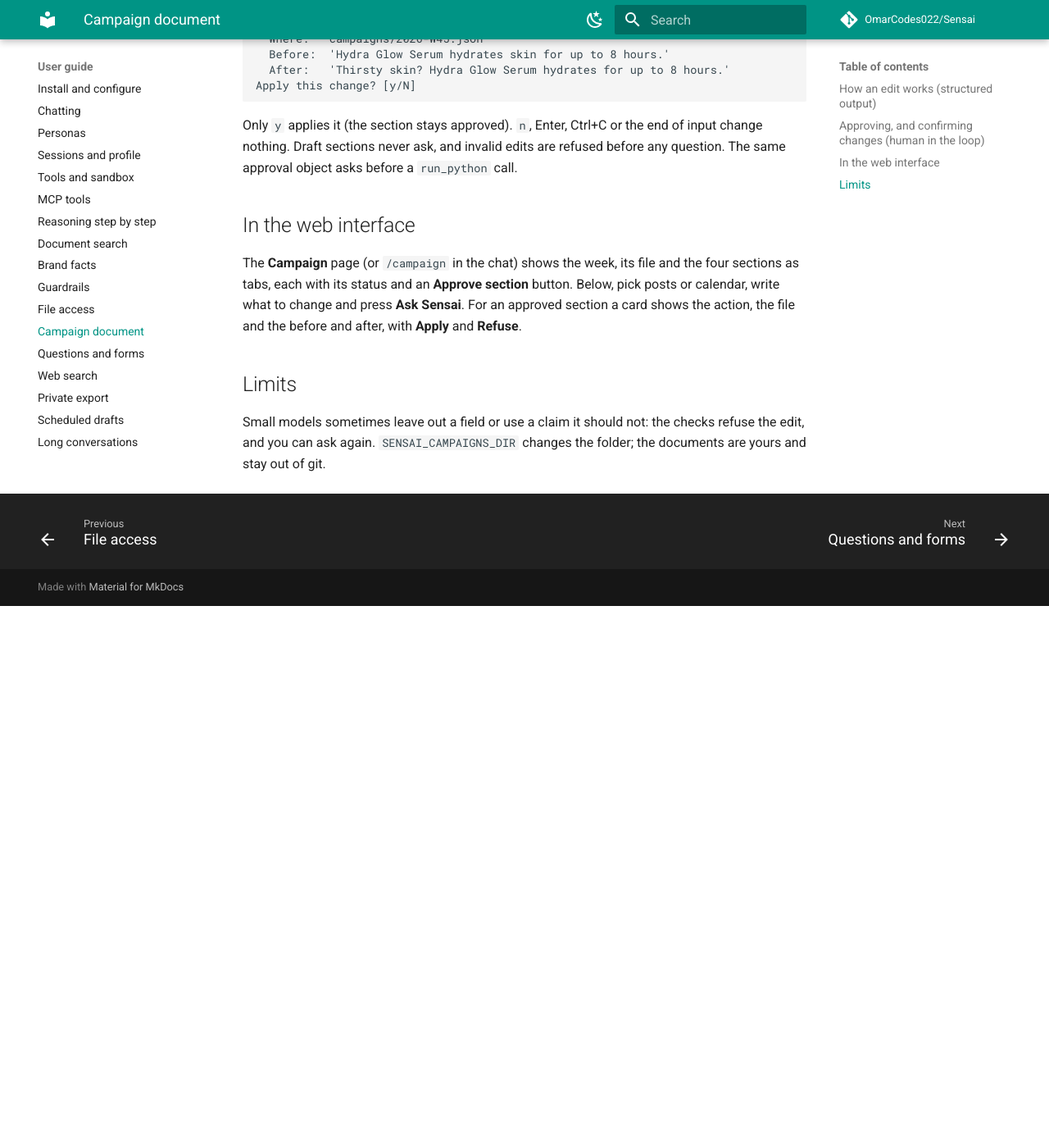
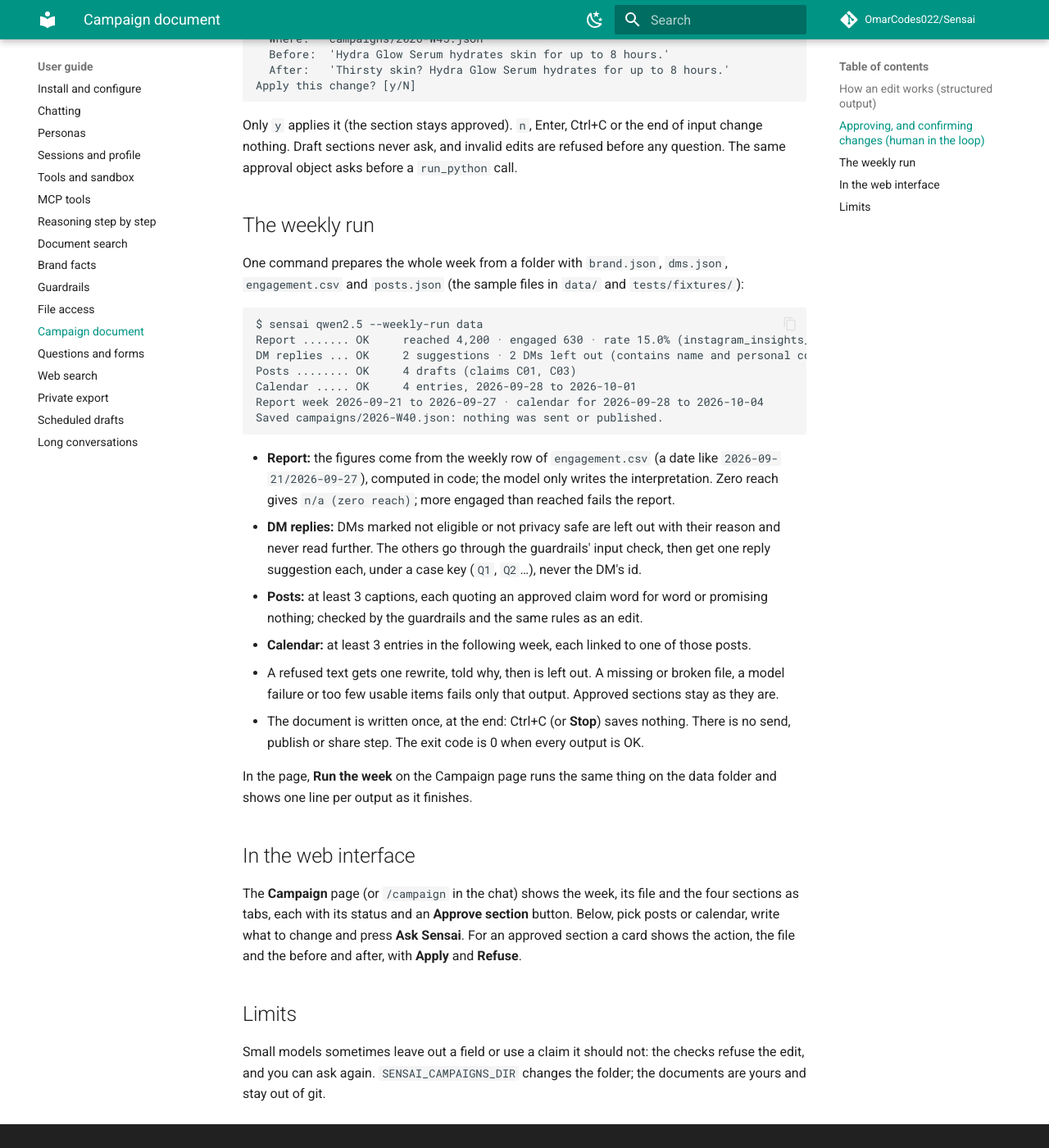
Before and after one commit to OmarCodes022/Sensai, an MkDocs documentation site: the page built from docs/user-guide/campaign.md, in a window 1280 px wide and 1400 px high, scrolled down 1057 px. Shown: the whole window at 82% size. Built offline with MkDocs 1.6.1 and Material for MkDocs 9.7.7, drawn with Linux system fonts in a browser that asks for light colours; comment, search, counter and statistics services are not loaded; before the commit the page ends 1796 px from its top, so only the background shows below that.

Commit message:
docs: the weekly run in the README, the campaign guide and the web contract
Claude-Session: https://claude.ai/code/session_01Ms8xg11Dg3U67PLKoFhJGg

````diff
--- a/docs/user-guide/campaign.md
+++ b/docs/user-guide/campaign.md
@@ -50,6 +50,38 @@ Only `y` applies it (the section stays approved). `n`, Enter, Ctrl+C or the end
 change nothing. Draft sections never ask, and invalid edits are refused before any question.
 The same approval object asks before a `run_python` call.
 
+## The weekly run
+
+One command prepares the whole week from a folder with `brand.json`, `dms.json`,
+`engagement.csv` and `posts.json` (the sample files in `data/` and `tests/fixtures/`):
+
+```text
+$ sensai qwen2.5 --weekly-run data
+Report ....... OK     reached 4,200 · engaged 630 · rate 15.0% (instagram_insights_weekly_unique)
+DM replies ... OK     2 suggestions · 2 DMs left out (contains name and personal contact details, contains medical informations)
+Posts ........ OK     4 drafts (claims C01, C03)
+Calendar ..... OK     4 entries, 2026-09-28 to 2026-10-01
+Report week 2026-09-21 to 2026-09-27 · calendar for 2026-09-28 to 2026-10-04
+Saved campaigns/2026-W40.json: nothing was sent or published.
+```
+
+- **Report:** the figures come from the weekly row of `engagement.csv` (a date like
+  `2026-09-21/2026-09-27`), computed in code; the model only writes the interpretation. Zero
+  reach gives `n/a (zero reach)`; more engaged than reached fails the report.
+- **DM replies:** DMs marked not eligible or not privacy safe are left out with their reason and
+  never read further. The others go through the guardrails' input check, then get one reply
+  suggestion each, under a case key (`Q1`, `Q2`…), never the DM's id.
+- **Posts:** at least 3 captions, each quoting an approved claim word for word or promising
+  nothing; checked by the guardrails and the same rules as an edit.
+- **Calendar:** at least 3 entries in the following week, each linked to one of those posts.
+- A refused text gets one rewrite, told why, then is left out. A missing or broken file, a model
+  failure or too few usable items fails only that output. Approved sections stay as they are.
+- The document is written once, at the end: Ctrl+C (or **Stop**) saves nothing. There is no
+  send, publish or share step. The exit code is 0 when every output is OK.
+
+In the page, **Run the week** on the Campaign page runs the same thing on the data folder and
+shows one line per output as it finishes.
+
 ## In the web interface
 
 The **Campaign** page (or `/campaign` in the chat) shows the week, its file and the four
````
Also changed, not shown: README.md (+2 -0 lines), web/web-ui.md (+2 -0 lines).
